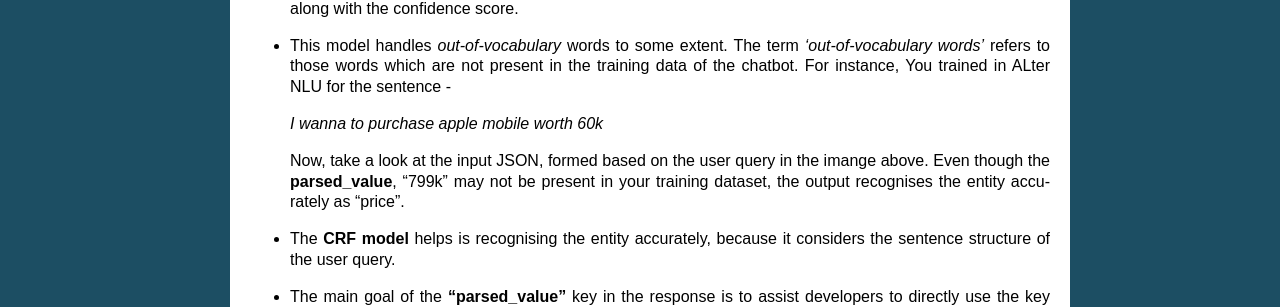
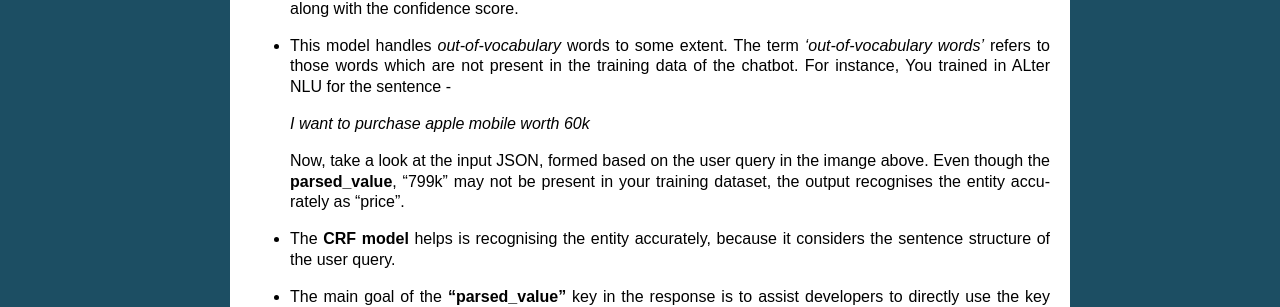
Before and after one commit to thakurtanya/kontikilabsDevelopers, a Sphinx documentation site: the page built from doc/source/GitHub-Pipeline.rst, in a window 1280 px wide. Shown: the part 1740-2047 px from the top of the page. Built offline with Sphinx 7.4.7, drawn with Linux system fonts in a browser that asks for light colours.

Commit message:
content additions

```diff
--- a/doc/source/AlterNLU-Features.rst
+++ b/doc/source/AlterNLU-Features.rst
@@ -19,6 +19,8 @@
 		Whenever an entity is tagged in the sentence, it is automatically mapped in the synonyms of the corresponding reference value.
 
 		Also, if you change the ‘Reference Value’ in the entity section the same will be reflected dynamically in the intent section, and vice versa.
+
+	.. image:: https://raw.githubusercontent.com/thakurtanya/kontikilabsDevelopers/master/images/alter-nlu-ui.gif
 
 ==========================================================
 Get real time Report of training data if there’s any issue
--- a/doc/source/GitHub-Pipeline.rst
+++ b/doc/source/GitHub-Pipeline.rst
@@ -54,7 +54,7 @@
 	For instance,
 	You trained in ALter NLU for the sentence -
 
-	*I wanna to purchase apple mobile worth 60k*
+	*I want to purchase apple mobile worth 60k*
 
 	Now, take a look at the input JSON, formed based on the user query in the imange above.
 	Even though the **parsed_value**, “799k” may not be present in your training dataset, the output recognises the entity accurately as “price”.
```
Also changed, not shown: images/alter-nlu-ui.gif (added), 1 other file.
